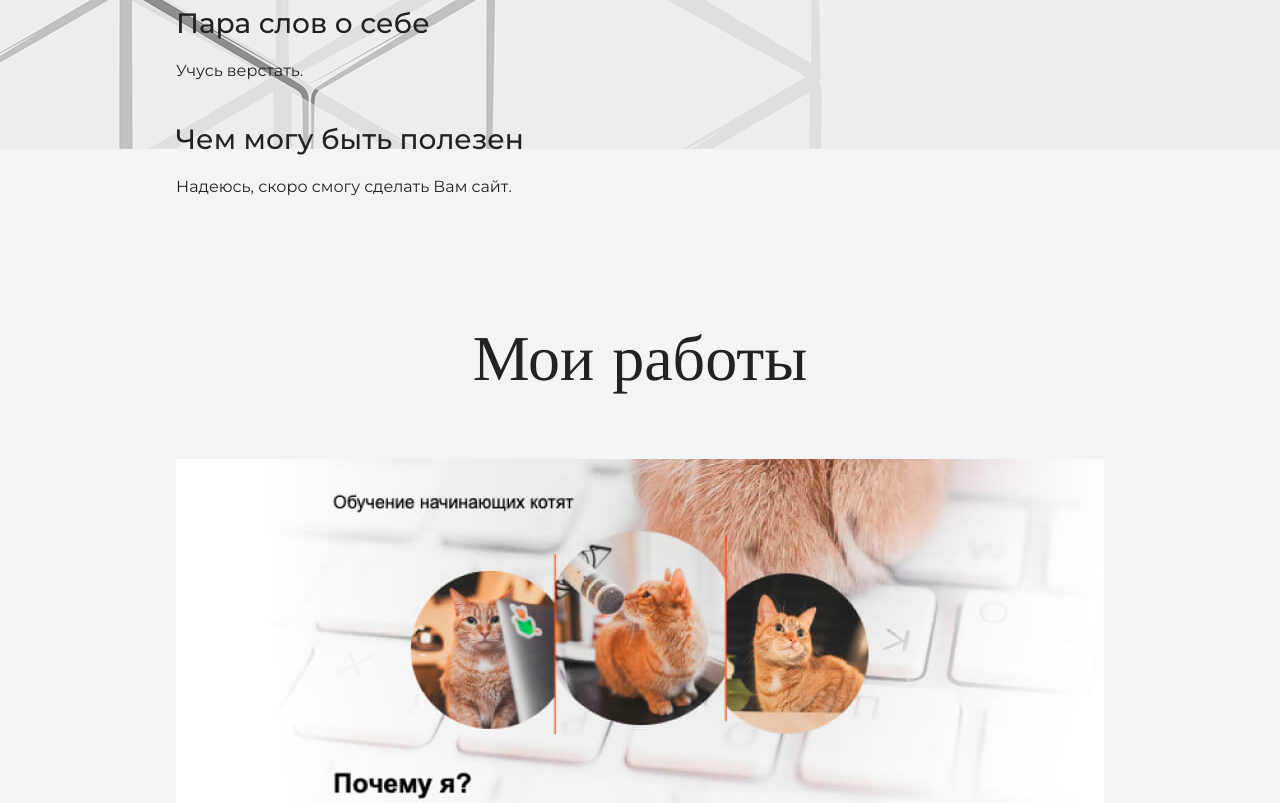
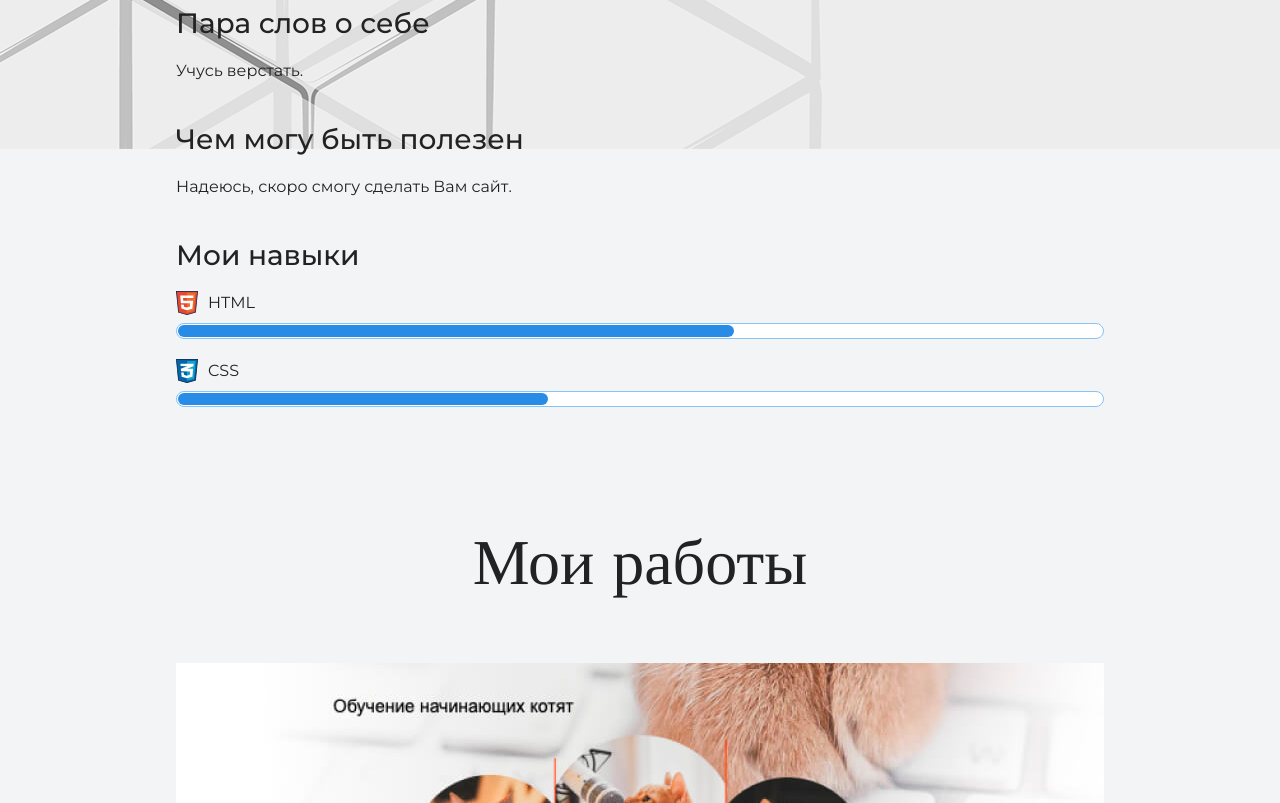
Before and after one commit to m13design/m13, a plain HTML site: page index.html in a window 1280 px wide. Shown: the part 2012-2815 px from the top of the page. Drawn offline with nearby package versions, Linux system fonts and the light colour scheme.

Commit message:
Add files via upload

```diff
--- a/index.html
+++ b/index.html
@@ -30,11 +30,25 @@
             <figure class="user-image">
   <img src="files/pinterest_board_photo.png" width="800" height="800" alt="Моя фотография">
 </figure>
-      <h3>Пара слов о себе</h3>
+      <div><h3>Пара слов о себе</h3>
       <p>Учусь верстать.</p>
-      <h3>Чем могу быть полезен</h3>
+            </div>
+      <div><h3>Чем могу быть полезен</h3>
       <p>Надеюсь, скоро смогу сделать Вам сайт.</p>
-            </div>
+          </div>
+
+        <div class="skills">
+  <h3>Мои навыки</h3>
+  <dl class="skills-list">
+    <dt class="skill-html">HTML</dt>
+    <dd class="level"><div style="width: 60%;">60%</div></dd>
+    <dt class="skill-css">CSS</dt>
+    <dd class="level"><div style="width: 40%;">40%</div></dd>
+  </dl>
+</div>
+
+
+        </div>
     </section>
 
     <section class="portfolio">
```
